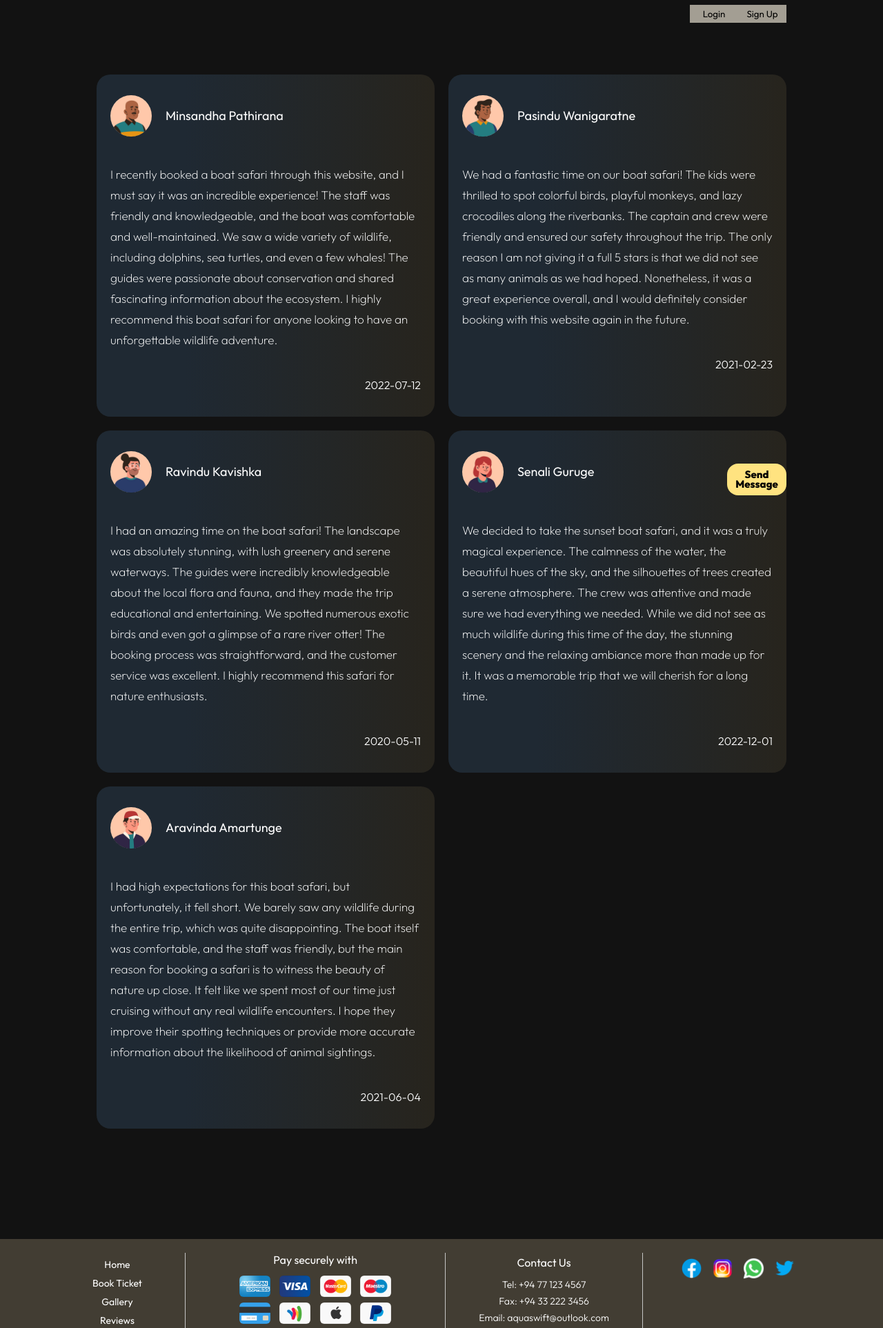
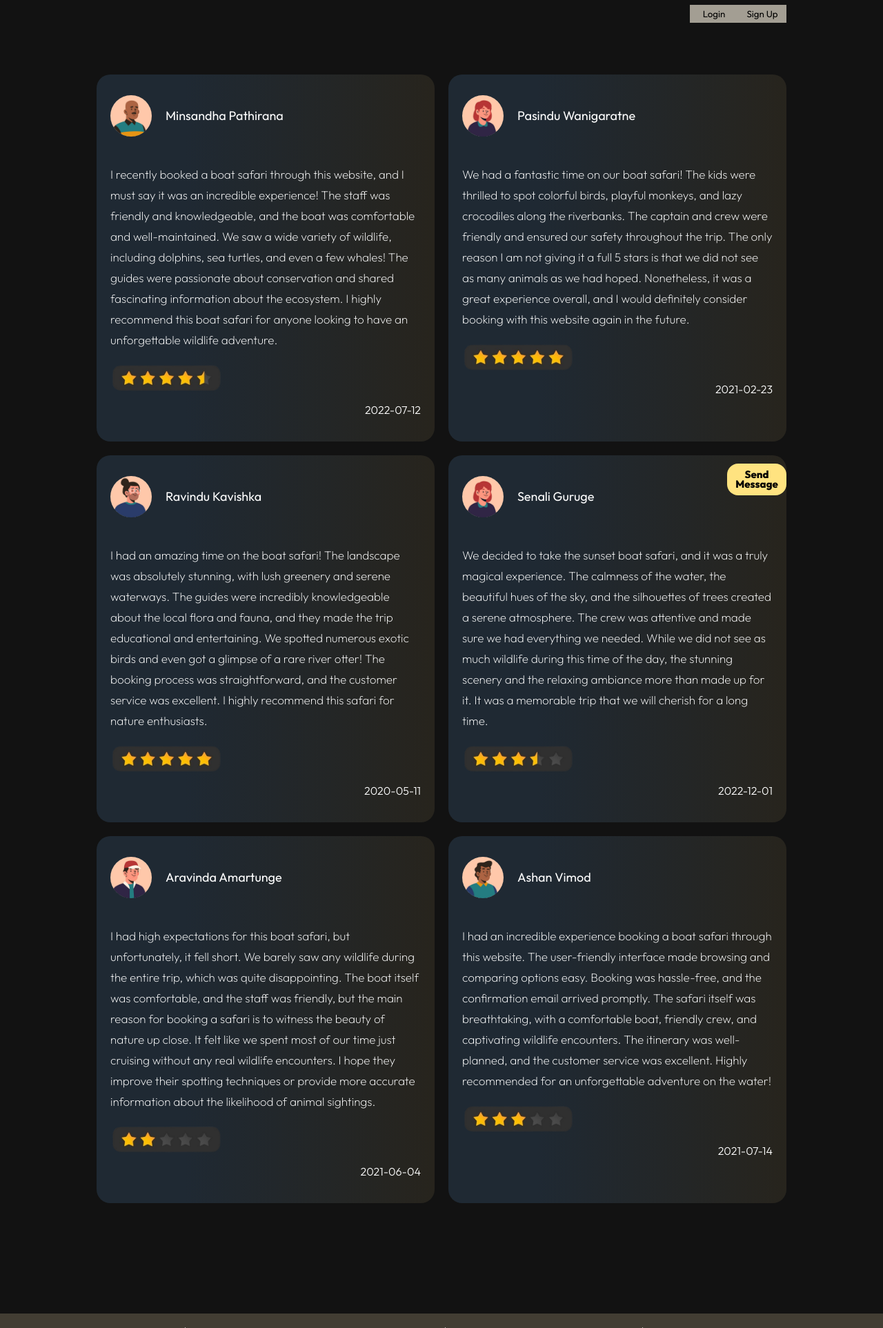
Before and after one commit to r4v1nduu/IWT-Project, a PHP site: page /review.php in a window 1280 px wide. Shown: the part 70-1995 px from the top of the page at 69% size. Run offline with PHP 8.4, Linux system fonts and the light colour scheme.

Commit message:
Rating IMGs

```diff
--- a/SRC/review.css
+++ b/SRC/review.css
@@ -51,6 +51,11 @@
     font-size: 16px;
     text-align: right;
 }
+.rating {
+    margin-top: -20px;
+    height: 40px;
+    width: fit-content;
+}
 
 
 @media screen and (max-width: 1100px) {.reviewbox {width: 500px;}}
--- a/review.php
+++ b/review.php
@@ -53,13 +53,13 @@
                     The guides were passionate about conservation and shared fascinating information about the ecosystem.
                     I highly recommend this boat safari for anyone looking to have an unforgettable wildlife adventure.
                 </p>
-
+                <img src="SRC/Ratings/Rating2.png" alt="Rating" class="rating">
                 <p class="date">2022-07-12</p>
             </div>
 
             <div class="review">
                 <div class="name">
-                    <img src="SRC/Profiles/pro1.jpg">
+                    <img src="SRC/Profiles/pro3.jpg">
                     <p>Pasindu Wanigaratne<p>
                 </div>
                 <p class="text">
@@ -69,7 +69,7 @@
                     The only reason I am not giving it a full 5 stars is that we did not see as many animals as we had hoped.
                     Nonetheless, it was a great experience overall, and I would definitely consider booking with this website again in the future.
                 </p>
-
+                <img src="SRC/Ratings/Rating1.png" alt="Rating" class="rating">
                 <p class="date">2021-02-23</p>
             </div>
 
@@ -86,7 +86,7 @@
                     The booking process was straightforward, and the customer service was excellent.
                     I highly recommend this safari for nature enthusiasts.
                </p>
-
+               <img src="SRC/Ratings/Rating1.png" alt="Rating" class="rating">
                 <p class="date">2020-05-11</p>
             </div>
 
@@ -102,7 +102,7 @@
                     While we did not see as much wildlife during this time of the day, the stunning scenery and the relaxing ambiance more than made up for it.
                     It was a memorable trip that we will cherish for a long time.
                 </p>
-
+                <img src="SRC/Ratings/Rating4.png" alt="Rating" class="rating">
                 <p class="date">2022-12-01</p>
             </div>
 
@@ -118,8 +118,24 @@
                     It felt like we spent most of our time just cruising without any real wildlife encounters.
                     I hope they improve their spotting techniques or provide more accurate information about the likelihood of animal sightings.
                 </p>
+                <img src="SRC/Ratings/Rating7.png" alt="Rating" class="rating">
+                <p class="date">2021-06-04</p>
+            </div>
 
-                <p class="date">2021-06-04</p>
+            <div class="review">
+                <div class="name">
+                    <img src="SRC/Profiles/pro1.jpg">
+                    <p>Ashan Vimod<p>
+                </div>
+                <p class="text">
+                I had an incredible experience booking a boat safari through this website.
+                The user-friendly interface made browsing and comparing options easy.
+                Booking was hassle-free, and the confirmation email arrived promptly.
+                The safari itself was breathtaking, with a comfortable boat, friendly crew, and captivating wildlife encounters.
+                The itinerary was well-planned, and the customer service was excellent. Highly recommended for an unforgettable adventure on the water!
+                </p>
+                <img src="SRC/Ratings/Rating5.png" alt="Rating" class="rating">
+                <p class="date">2021-07-14</p>
             </div>
 
         </div>
```
Also changed, not shown: SRC/Ratings/Rating1.png (added), SRC/Ratings/Rating2.png (added), SRC/Ratings/Rating3.png (added), SRC/Ratings/Rating4.png (added), SRC/Ratings/Rating5.png (added), SRC/Ratings/Rating6.png (added), SRC/Ratings/Rating7.png (added).
